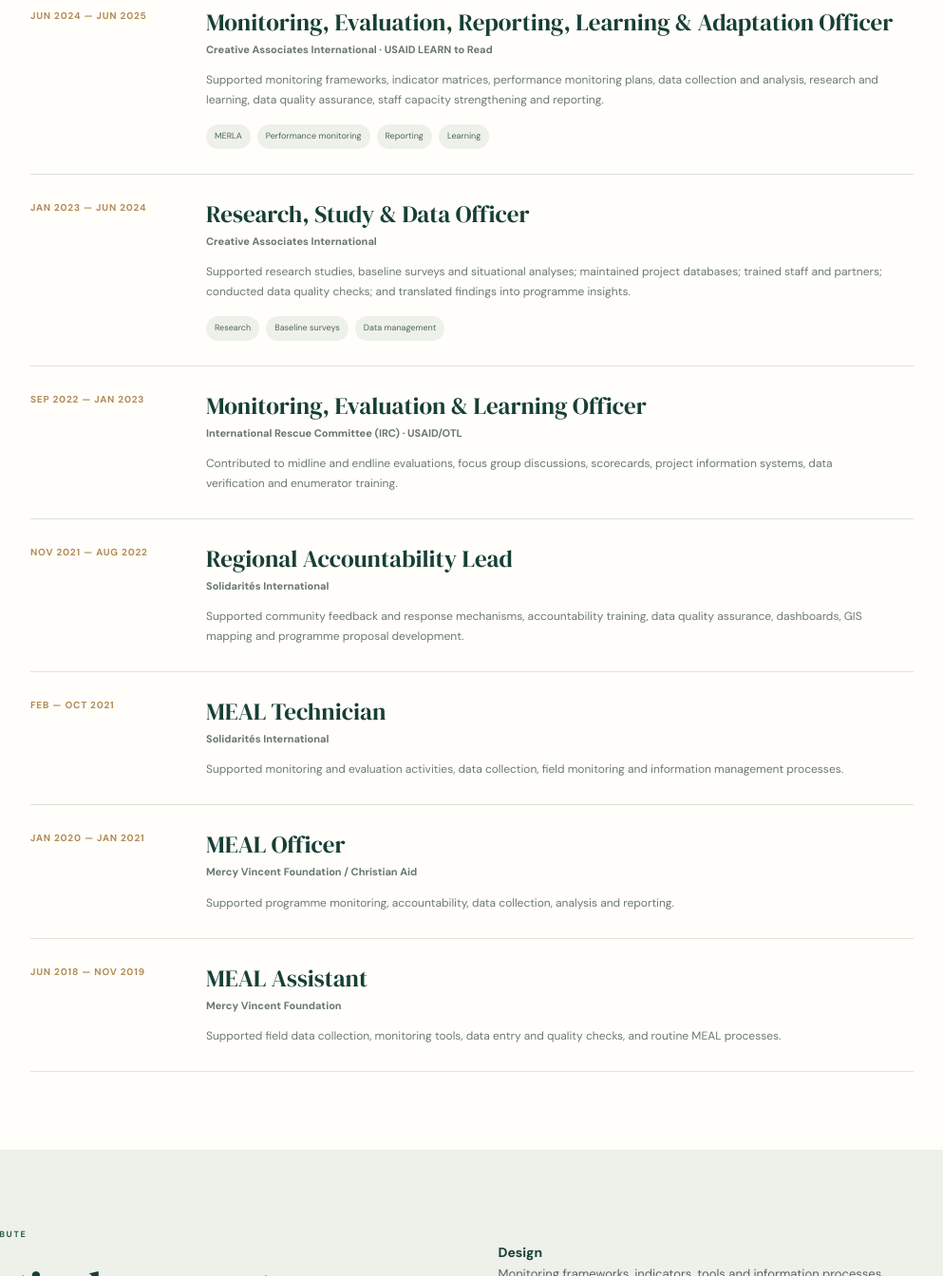
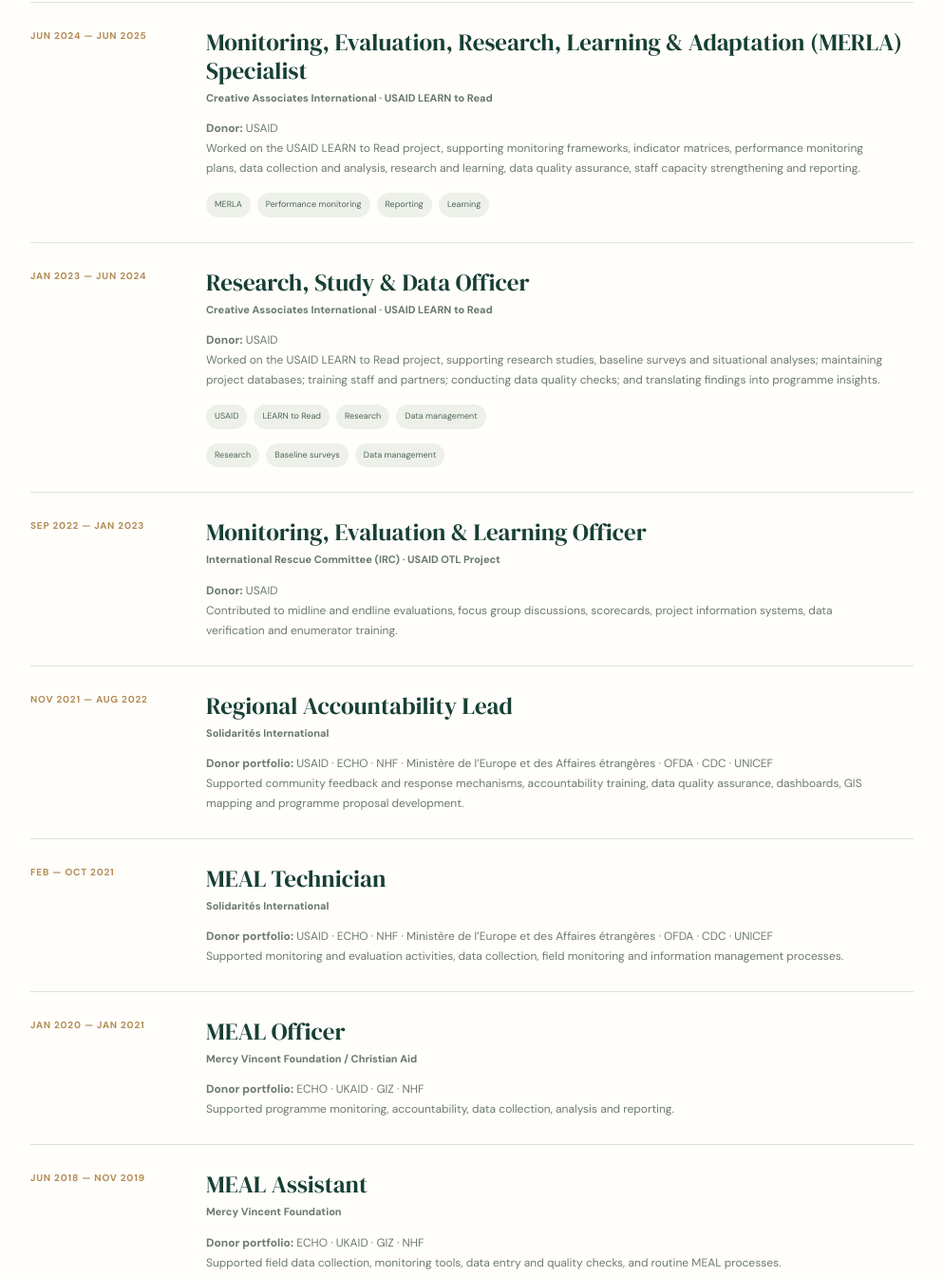
Before and after one commit to Lazarusyunana/lazarusyunana.github.io, a plain HTML site: page experience.html in a window 1280 px wide. Shown: the part 921-2265 px from the top of the page at 95% size, without its empty margins (143-1136 px from the left). Drawn offline with Linux system fonts and the light colour scheme.

Commit message:
Add donor experience and correct MERLA role/project details

```diff
--- a/experience.html
+++ b/experience.html
@@ -1,12 +1,12 @@
 <!doctype html><html lang="en"><head><meta charset="utf-8"><meta name="viewport" content="width=device-width,initial-scale=1"><meta name="description" content="Career history in humanitarian and development programming."><meta name="theme-color" content="#173f35"><title>Experience | Lazarus Samson Yunana</title><link rel="stylesheet" href="style.css"><script defer src="script.js"></script></head><body><header class="site-header"><div class="container nav-wrap"><a class="brand" href="index.html"><span class="brand-mark">LY</span><span class="brand-copy"><strong>Lazarus Yunana</strong><small>Information · MEAL · Data</small></span></a><button class="menu-btn" aria-expanded="false">Menu</button><nav class="nav"><a href="index.html" >Home</a><a href="about.html" >About</a><a href="experience.html" aria-current="page">Experience</a><a href="projects.html" >Projects</a><a href="stories.html" >Photo Stories</a><a href="insights.html" >Blog</a><a class="nav-cta" href="contact.html">Contact ↗</a></nav></div></header><main>
 <section class="page-hero"><div class="container"><p class="crumb">EXPERIENCE / CAREER JOURNEY</p><h1>Experience shaped by <em>field realities.</em></h1><p class="page-lead">A career across humanitarian response and development programming, spanning MEAL, research, accountability and protection information management.</p></div></section>
 <section class="section section-white"><div class="container"><div class="section-heading"><div><p class="section-kicker">PROFESSIONAL EXPERIENCE</p><h2>From programme evidence to information systems.</h2></div><p>Selected roles and responsibilities. Consult the downloadable CV for the complete employment record.</p></div><div class="timeline">
-<article class="timeline-item"><div class="timeline-date">JUL 2025 — PRESENT</div><div><h3>Protection Information Management Specialist</h3><h4>Danish Refugee Council (DRC) · Nigeria</h4><p>Supporting protection information management through data systems, information needs, data quality assurance, analysis, mapping and information products. Contributing to sector coordination and responsible information use.</p><div class="timeline-tags"><span>Protection IM</span><span>ActivityInfo</span><span>Data quality</span><span>Mapping & analysis</span></div></div></article>
-<article class="timeline-item"><div class="timeline-date">JUN 2024 — JUN 2025</div><div><h3>Monitoring, Evaluation, Reporting, Learning & Adaptation Officer</h3><h4>Creative Associates International · USAID LEARN to Read</h4><p>Supported monitoring frameworks, indicator matrices, performance monitoring plans, data collection and analysis, research and learning, data quality assurance, staff capacity strengthening and reporting.</p><div class="timeline-tags"><span>MERLA</span><span>Performance monitoring</span><span>Reporting</span><span>Learning</span></div></div></article>
-<article class="timeline-item"><div class="timeline-date">JAN 2023 — JUN 2024</div><div><h3>Research, Study & Data Officer</h3><h4>Creative Associates International</h4><p>Supported research studies, baseline surveys and situational analyses; maintained project databases; trained staff and partners; conducted data quality checks; and translated findings into programme insights.</p><div class="timeline-tags"><span>Research</span><span>Baseline surveys</span><span>Data management</span></div></div></article>
-<article class="timeline-item"><div class="timeline-date">SEP 2022 — JAN 2023</div><div><h3>Monitoring, Evaluation & Learning Officer</h3><h4>International Rescue Committee (IRC) · USAID/OTL</h4><p>Contributed to midline and endline evaluations, focus group discussions, scorecards, project information systems, data verification and enumerator training.</p></div></article>
-<article class="timeline-item"><div class="timeline-date">NOV 2021 — AUG 2022</div><div><h3>Regional Accountability Lead</h3><h4>Solidarités International</h4><p>Supported community feedback and response mechanisms, accountability training, data quality assurance, dashboards, GIS mapping and programme proposal development.</p></div></article>
-<article class="timeline-item"><div class="timeline-date">FEB — OCT 2021</div><div><h3>MEAL Technician</h3><h4>Solidarités International</h4><p>Supported monitoring and evaluation activities, data collection, field monitoring and information management processes.</p></div></article>
-<article class="timeline-item"><div class="timeline-date">JAN 2020 — JAN 2021</div><div><h3>MEAL Officer</h3><h4>Mercy Vincent Foundation / Christian Aid</h4><p>Supported programme monitoring, accountability, data collection, analysis and reporting.</p></div></article>
-<article class="timeline-item"><div class="timeline-date">JUN 2018 — NOV 2019</div><div><h3>MEAL Assistant</h3><h4>Mercy Vincent Foundation</h4><p>Supported field data collection, monitoring tools, data entry and quality checks, and routine MEAL processes.</p></div></article>
+<article class="timeline-item"><div class="timeline-date">JUL 2025 — PRESENT</div><div><h3>Protection Information Management Specialist</h3><h4>Danish Refugee Council (DRC) · Nigeria</h4><p class="donor-line"><strong>Donor portfolio:</strong> FCDO · ECHO · European Union (EU) · NHF · NFF · NFI · GERF · BHA</p><p>Supporting protection information management through data systems, information needs, data quality assurance, analysis, mapping and information products. Contributing to sector coordination and responsible information use.</p><div class="timeline-tags"><span>Protection IM</span><span>ActivityInfo</span><span>Data quality</span><span>Mapping & analysis</span></div></div></article>
+<article class="timeline-item"><div class="timeline-date">JUN 2024 — JUN 2025</div><div><h3>Monitoring, Evaluation, Research, Learning & Adaptation (MERLA) Specialist</h3><h4>Creative Associates International · USAID LEARN to Read</h4><p class="donor-line"><strong>Donor:</strong> USAID</p><p>Worked on the USAID LEARN to Read project, supporting monitoring frameworks, indicator matrices, performance monitoring plans, data collection and analysis, research and learning, data quality assurance, staff capacity strengthening and reporting.</p><div class="timeline-tags"><span>MERLA</span><span>Performance monitoring</span><span>Reporting</span><span>Learning</span></div></div></article>
+<article class="timeline-item"><div class="timeline-date">JAN 2023 — JUN 2024</div><div><h3>Research, Study & Data Officer</h3><h4>Creative Associates International · USAID LEARN to Read</h4><p class="donor-line"><strong>Donor:</strong> USAID</p><p>Worked on the USAID LEARN to Read project, supporting research studies, baseline surveys and situational analyses; maintaining project databases; training staff and partners; conducting data quality checks; and translating findings into programme insights.</p><div class="timeline-tags"><span>USAID</span><span>LEARN to Read</span><span>Research</span><span>Data management</span></div><div class="timeline-tags"><span>Research</span><span>Baseline surveys</span><span>Data management</span></div></div></article>
+<article class="timeline-item"><div class="timeline-date">SEP 2022 — JAN 2023</div><div><h3>Monitoring, Evaluation & Learning Officer</h3><h4>International Rescue Committee (IRC) · USAID OTL Project</h4><p class="donor-line"><strong>Donor:</strong> USAID</p><p>Contributed to midline and endline evaluations, focus group discussions, scorecards, project information systems, data verification and enumerator training.</p></div></article>
+<article class="timeline-item"><div class="timeline-date">NOV 2021 — AUG 2022</div><div><h3>Regional Accountability Lead</h3><h4>Solidarités International</h4><p class="donor-line"><strong>Donor portfolio:</strong> USAID · ECHO · NHF · Ministère de l’Europe et des Affaires étrangères · OFDA · CDC · UNICEF</p><p>Supported community feedback and response mechanisms, accountability training, data quality assurance, dashboards, GIS mapping and programme proposal development.</p></div></article>
+<article class="timeline-item"><div class="timeline-date">FEB — OCT 2021</div><div><h3>MEAL Technician</h3><h4>Solidarités International</h4><p class="donor-line"><strong>Donor portfolio:</strong> USAID · ECHO · NHF · Ministère de l’Europe et des Affaires étrangères · OFDA · CDC · UNICEF</p><p>Supported monitoring and evaluation activities, data collection, field monitoring and information management processes.</p></div></article>
+<article class="timeline-item"><div class="timeline-date">JAN 2020 — JAN 2021</div><div><h3>MEAL Officer</h3><h4>Mercy Vincent Foundation / Christian Aid</h4><p class="donor-line"><strong>Donor portfolio:</strong> ECHO · UKAID · GIZ · NHF</p><p>Supported programme monitoring, accountability, data collection, analysis and reporting.</p></div></article>
+<article class="timeline-item"><div class="timeline-date">JUN 2018 — NOV 2019</div><div><h3>MEAL Assistant</h3><h4>Mercy Vincent Foundation</h4><p class="donor-line"><strong>Donor portfolio:</strong> ECHO · UKAID · GIZ · NHF</p><p>Supported field data collection, monitoring tools, data entry and quality checks, and routine MEAL processes.</p></div></article>
 </div></div></section><section class="section section-sage"><div class="container split"><div><p class="section-kicker">HOW I CONTRIBUTE</p><h2 class="section-title">Practical support across the information cycle.</h2></div><ul class="detail-list"><li><strong>Design</strong>Monitoring frameworks, indicators, tools and information processes.</li><li><strong>Collect</strong>Digital data collection, field coordination and qualitative methods.</li><li><strong>Assure</strong>Data quality, validation, confidentiality and consistency.</li><li><strong>Analyse</strong>Quantitative, qualitative and geospatial analysis.</li><li><strong>Communicate</strong>Dashboards, reports, maps and information products.</li><li><strong>Strengthen</strong>Training, mentoring and partner capacity development.</li></ul></div></section></main><footer class="site-footer"><div class="container footer-wrap"><p>Turning Data into Decision. Evidence into Impact.</p><small>© <span data-year>2026</span> Lazarus Samson Yunana · Nigeria</small><small><a href="mailto:Lazsam.ls@gmail.com">Lazsam.ls@gmail.com</a></small></div></footer></body></html>
```
